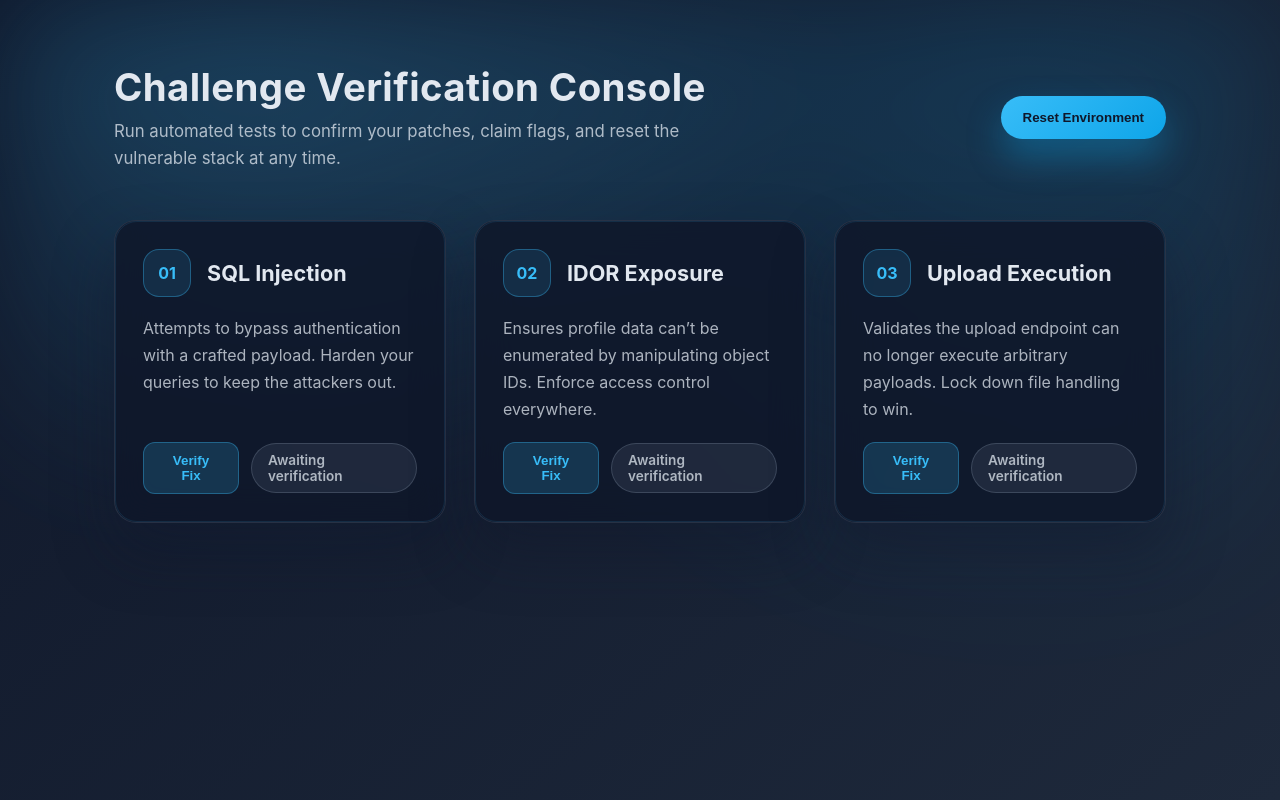
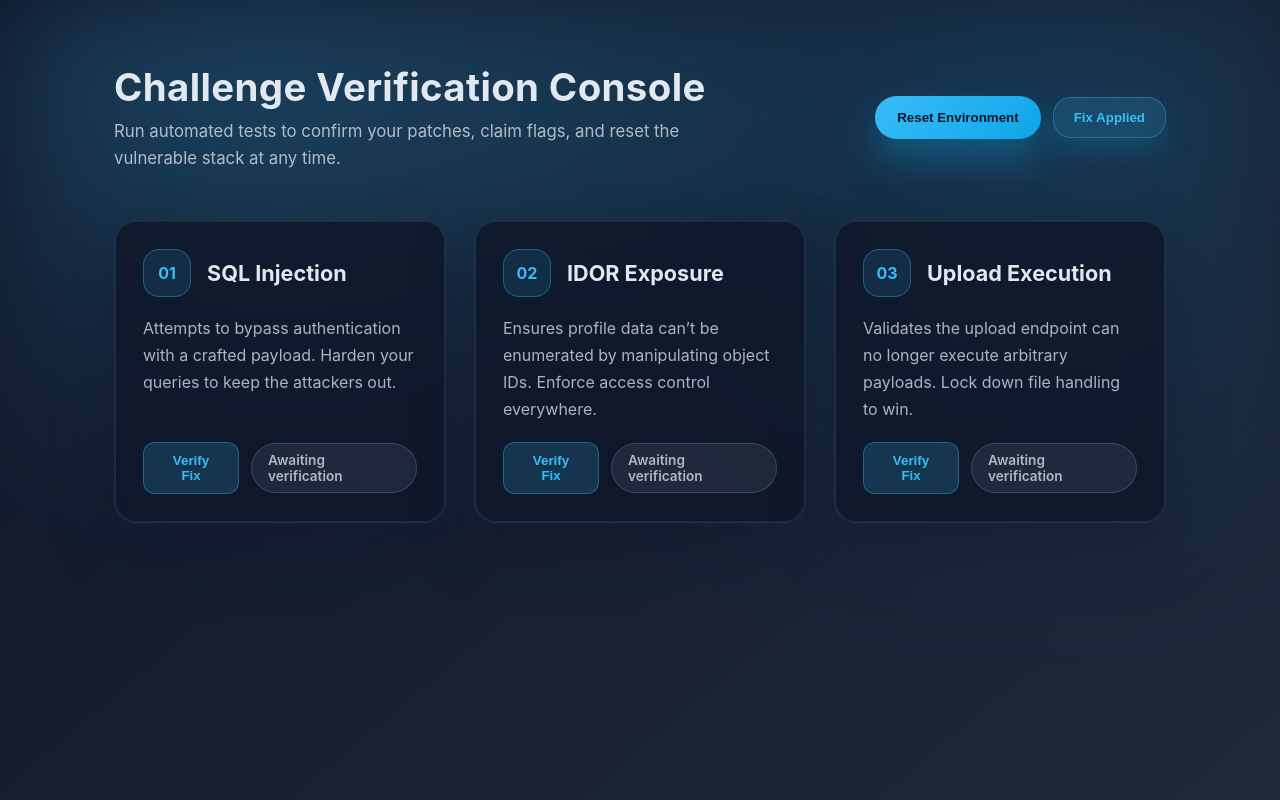
Before and after one commit to thschaffr/ctf_codeguard, a Flask app: page / in a window 1280 px wide. Run offline with Flask 3, Linux system fonts and the light colour scheme.

Commit message:
Add rebuild API endpoint and enhance UI with new button for rebuilding the vulnerable app
- Implemented a new POST endpoint `/api/rebuild` to rebuild and restart the vulnerable application using Docker.
- Added a "Fix Applied" button in the UI to trigger the rebuild process, with appropriate loading states and error handling.
- Introduced new CSS styles for the secondary button and action stack layout for improved user experience.

```diff
--- a/verification/app/server.py
+++ b/verification/app/server.py
@@ -182,5 +182,38 @@ def api_reset():
     })
 
 
+@app.post("/api/rebuild")
+def api_rebuild():
+    rebuild_cmd = [
+        "/bin/bash",
+        "-lc",
+        "docker rm -f vuln_app >/dev/null 2>&1 || true && "
+        "docker build -t vuln_app /workspace/idea_1 && "
+        "docker run -d -p 8080:80 --name vuln_app vuln_app"
+    ]
+
+    try:
+        result = subprocess.run(
+            rebuild_cmd,
+            stdout=subprocess.PIPE,
+            stderr=subprocess.STDOUT,
+            text=True,
+            check=True,
+        )
+        output = result.stdout.strip()
+    except subprocess.CalledProcessError as exc:
+        cleaned_error = (exc.stdout or str(exc)).strip()
+        return jsonify({"success": False, "message": cleaned_error}), 500
+
+    if output.startswith("DEPRECATED:"):
+        output_lines = output.splitlines()
+        output = "\n".join(line for line in output_lines if not line.startswith("DEPRECATED:"))
+
+    return jsonify({
+        "success": True,
+        "message": "Vulnerable app rebuilt and restarted."
+    })
+
+
 if __name__ == "__main__":
     app.run(host="0.0.0.0", port=5000, debug=False)
--- a/verification/app/static/style.css
+++ b/verification/app/static/style.css
@@ -89,6 +89,35 @@ body {
 .reset-btn:disabled {
     cursor: wait;
     opacity: 0.7;
+}
+
+.secondary-btn {
+    background: rgba(56, 189, 248, 0.16);
+    border: 1px solid rgba(56, 189, 248, 0.32);
+    color: var(--accent);
+    font-weight: 600;
+    padding: 12px 20px;
+    border-radius: 18px;
+    cursor: pointer;
+    transition: background 0.2s ease, transform 0.2s ease;
+    box-shadow: 0 12px 28px rgba(14, 165, 233, 0.22);
+}
+
+.secondary-btn:hover:not(:disabled) {
+    background: rgba(56, 189, 248, 0.22);
+    transform: translateY(-1px);
+}
+
+.secondary-btn:disabled {
+    cursor: wait;
+    opacity: 0.65;
+}
+
+.action-stack {
+    display: flex;
+    flex-wrap: wrap;
+    gap: 12px;
+    align-items: center;
 }
 
 .grid {
--- a/verification/app/templates/index.html
+++ b/verification/app/templates/index.html
@@ -14,7 +14,10 @@
                 <h1>Challenge Verification Console</h1>
                 <p>Run automated tests to confirm your patches, claim flags, and reset the vulnerable stack at any time.</p>
             </div>
-            <button id="resetBtn" class="reset-btn">Reset Environment</button>
+            <div class="action-stack">
+                <button id="resetBtn" class="reset-btn">Reset Environment</button>
+                <button id="rebuildBtn" class="secondary-btn">Fix Applied</button>
+            </div>
         </header>
 
         <section class="grid">
@@ -144,6 +147,23 @@
                 button.disabled = false;
             }
         });
+
+        document.getElementById('rebuildBtn').addEventListener('click', async () => {
+            const button = document.getElementById('rebuildBtn');
+            button.disabled = true;
+            button.textContent = 'Rebuilding...';
+            try {
+                const result = await postJSON('/api/rebuild');
+                showToast(result.message || 'App rebuilt.');
+                button.textContent = 'Fix Applied';
+            } catch (err) {
+                showToast(err.message, true);
+                button.textContent = 'Rebuild Failed';
+                setTimeout(() => button.textContent = 'Fix Applied', 2200);
+            } finally {
+                button.disabled = false;
+            }
+        });
     </script>
 </body>
 </html>
```
